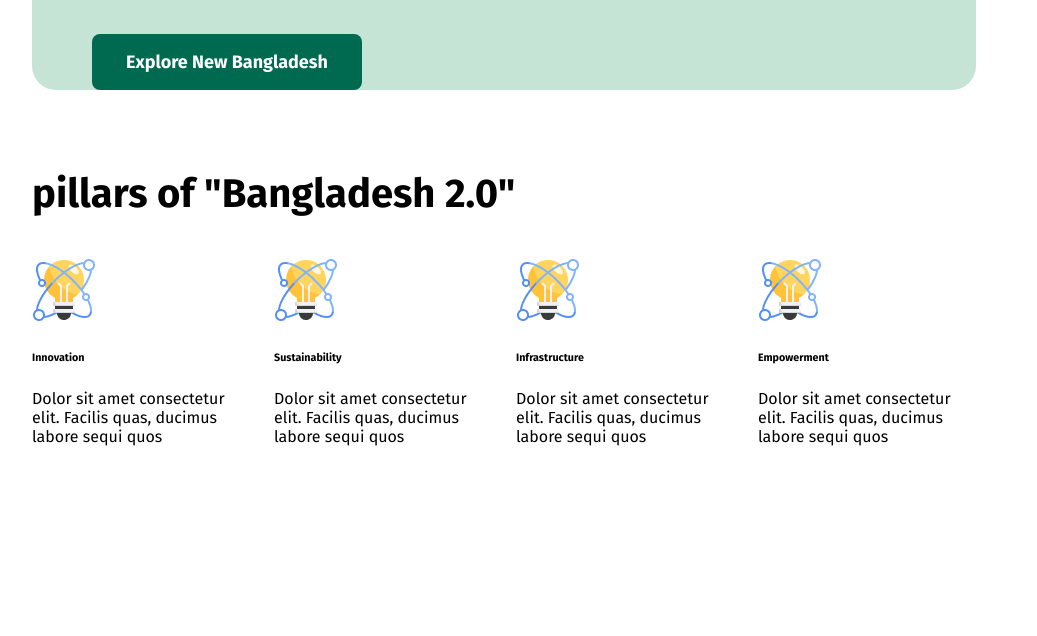
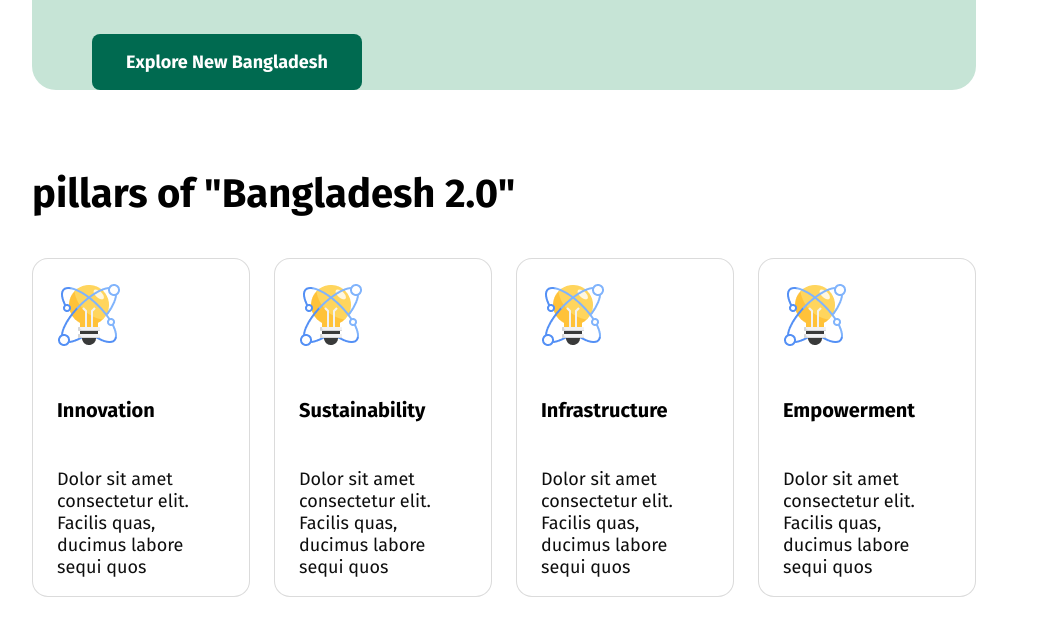
Before and after one commit to shadman76r/website, a plain HTML site: page index.html in a window 1280 px wide. Shown: the part 712-1348 px from the top of the page, without its empty margins (136-1173 px from the left). Before the commit the page ends 1254 px from the top, so only its background shows below. Drawn offline with Linux system fonts and the light colour scheme; a web font is replaced by a local one.

Commit message:
piller part complete

```diff
--- a/index.html
+++ b/index.html
@@ -38,28 +38,28 @@
             <div class="piller-container">
                 <div class="piller-1">
                     <img src="./assets/card-icon.png" alt="">
-                    <h6 class="fira-sans-bold">Innovation</h6>
+                    <h6 class="fira-sans-bold piller-title">Innovation</h6>
                     <p class="piller-detail fira-sans-regular">
                         Dolor sit amet consectetur elit. Facilis quas, ducimus labore sequi quos
                     </p>
                 </div>
                 <div class="piller-2">
                     <img src="./assets/card-icon.png" alt="">
-                    <h6 class="fira-sans-bold">Sustainability</h6>
+                    <h6 class="fira-sans-bold piller-title">Sustainability</h6>
                     <p class="piller-detail fira-sans-regular">
                         Dolor sit amet consectetur elit. Facilis quas, ducimus labore sequi quos
                     </p>
                 </div>
                 <div class="piller-3">
                     <img src="./assets/card-icon.png" alt="">
-                    <h6 class="fira-sans-bold">Infrastructure</h6>
+                    <h6 class="fira-sans-bold piller-title">Infrastructure</h6>
                     <p class="piller-detail fira-sans-regular">
                         Dolor sit amet consectetur elit. Facilis quas, ducimus labore sequi quos
                     </p>
                 </div>
                 <div class="piller-4">
                     <img src="./assets/card-icon.png" alt="">
-                    <h6 class="fira-sans-bold">Empowerment</h6>
+                    <h6 class="fira-sans-bold piller-title">Empowerment</h6>
                     <p class="piller-detail fira-sans-regular">
                         Dolor sit amet consectetur elit. Facilis quas, ducimus labore sequi quos
                     </p>
--- a/style/style.css
+++ b/style/style.css
@@ -187,6 +187,10 @@ nav li a{
 }
 
 /* main sections */
+main{
+  max-width: 1280px;
+  /* margin: 0 auto; */
+}
 /* section: pillers */
 .pillers{
    margin: 80px 160px;
@@ -198,11 +202,52 @@ nav li a{
 .piller-container{
     display: flex;
     align-items: center;
-    justify-content: space-between;
+    justify-content: space-around;
     gap: 24px;
+
 }
 .piller-1{
     background-color: #FFFFFF;
-    box-shadow: rgba(14, 14, 14, 0.15);
+    border-radius: 16px;
+    border: 1px solid rgba(14, 14, 14, 0.15);
     max-width: 302px ;
+    padding-left: 24px;
+    padding-top: 24px;
+    padding-right: 24px;
 }
+.piller-2{
+    background-color: #FFFFFF;
+    border-radius: 16px;
+    border: 1px solid rgba(14, 14, 14, 0.15);
+    max-width: 302px ;
+    padding-left: 24px;
+    padding-top: 24px;
+    padding-right: 24px;
+}
+.piller-3{
+    background-color: #FFFFFF;
+    border-radius: 16px;
+    border: 1px solid rgba(14, 14, 14, 0.15);
+    max-width: 302px ;
+    padding-left: 24px;
+    padding-top: 24px;
+    padding-right: 24px;
+}
+.piller-4{
+    background-color: #FFFFFF;
+    border-radius: 16px;
+    border: 1px solid rgba(14, 14, 14, 0.15);
+    max-width: 302px ;
+    padding-left: 24px;
+    padding-top: 24px;
+    padding-right: 24px;;
+}
+.piller-title{
+  font-size: 20px;
+  font-weight: bolder;
+}
+.piller-detail{
+  font-size: 18px;
+  font-weight: 400;
+  color: #0E0E0E;
+}
```
